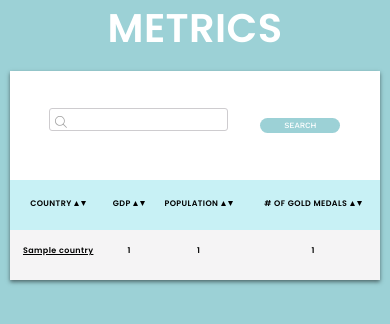
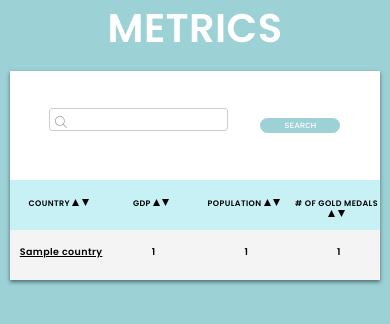
Before and after one commit to briantacderan/gold-medal-flask, a Flask app: page / in a window 390 px wide. Shown: the part 247-571 px from the top of the page. Run offline with Flask 2, Linux system fonts and the light colour scheme; tables that the repository leaves empty hold one stand-in row (values such as "Sample post").

Commit message:
Adjust more css

```diff
--- a/static/stylesheets/style.css
+++ b/static/stylesheets/style.css
@@ -83,7 +83,7 @@ td, th {
 }
 
 th, .table-descriptor {
-  font-size:14px;
+  font-size: 14px;
 }
 
 td.table-value {
@@ -169,7 +169,7 @@ h2#hidden.subheader:hover {
   width:20%;
 }
 
-@media (max-width: 750px) {
+@media (max-width: 500px) {
   #title-line {
     width: 90%;
   }
@@ -213,7 +213,7 @@ h2#hidden.subheader:hover {
   }
 
   img.sort {
-    width: 5px;
+    width: 7px;
   }
 
   #container {
@@ -227,13 +227,18 @@ h2#hidden.subheader:hover {
   }
 
   th, .table-descriptor {
-    font-size: 8px;
+    font-size: 12px;
+    max-width: 13px;
+    padding-left: 5px;
   }
 
+  td,
   td.table-value {
-    font-size: 12px;
+    font-size: 9.5px;
     height: 10px;
     letter-spacing: 0.4px;
+    max-width: 13px;
+    padding-left: 10px;
   }
 }
 
```
